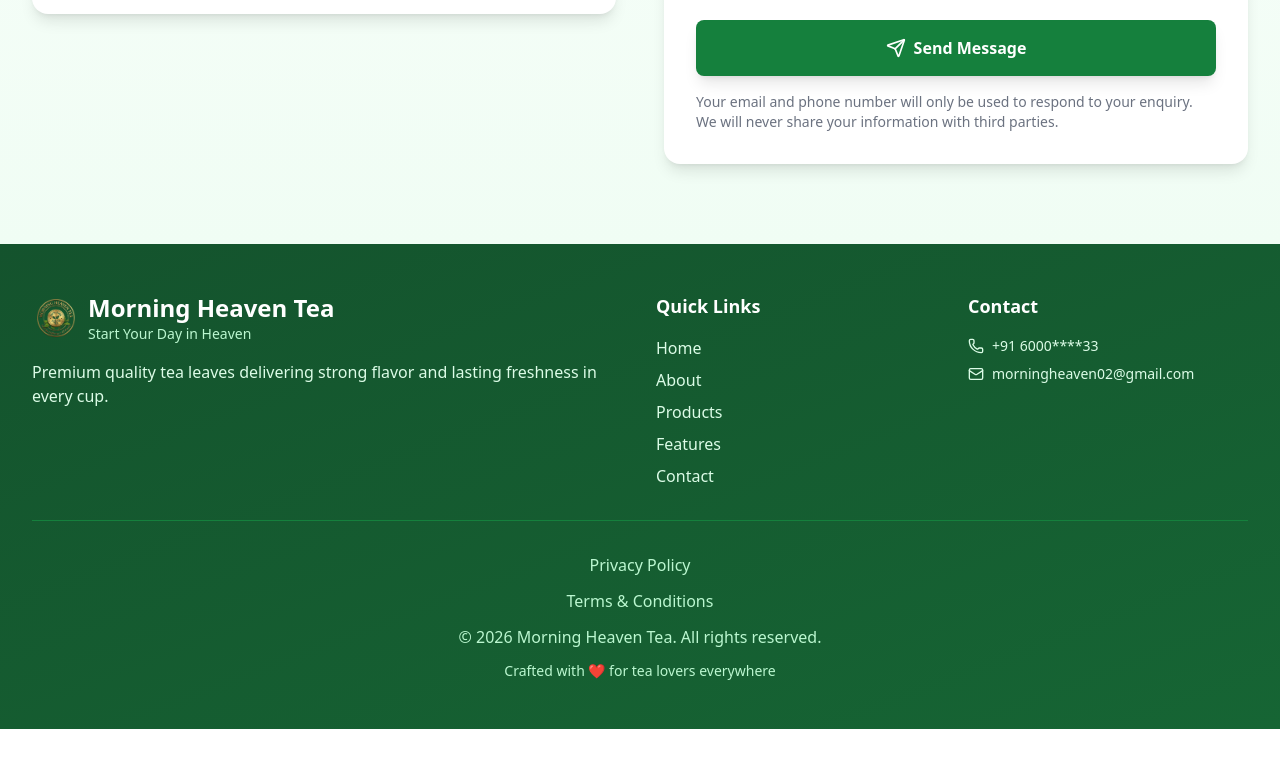
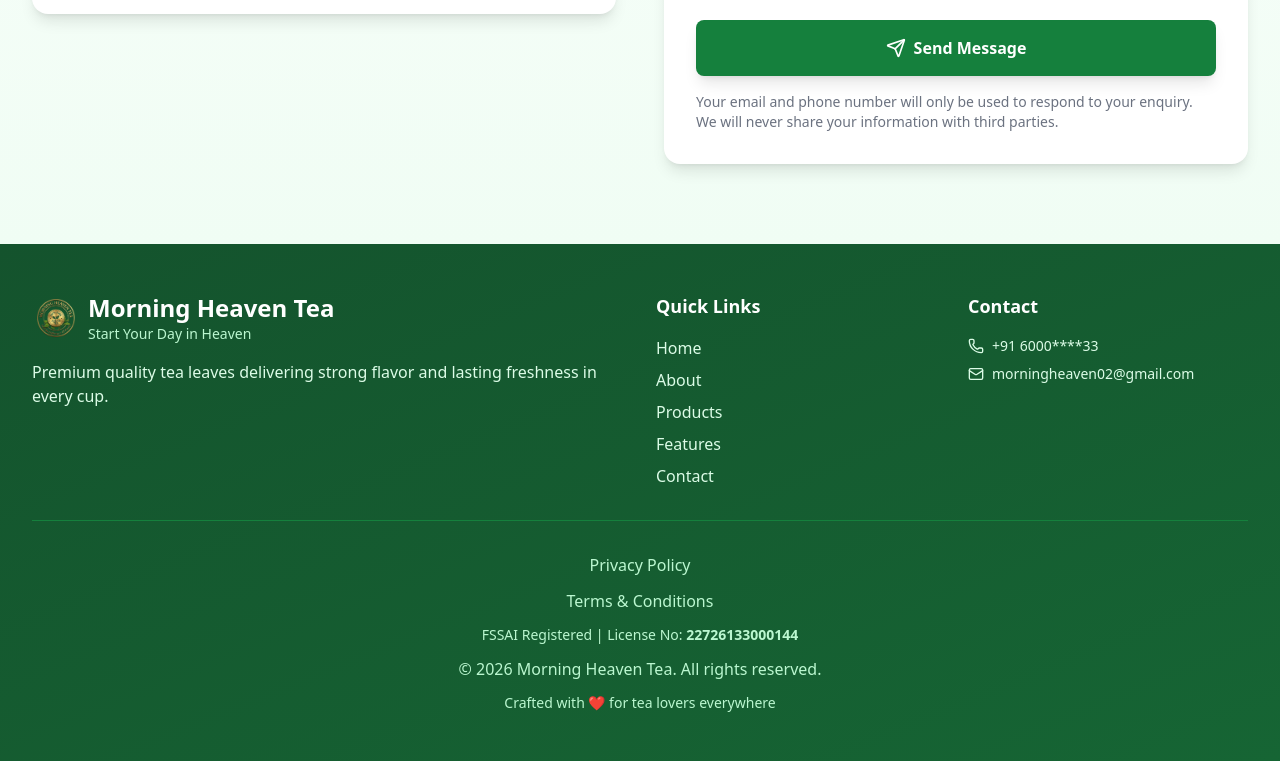
Before and after one commit to MasudAhmed28/morningheaventea, a React (Vite) app: page / in a window 1280 px wide. Shown: the part 4378-5139 px from the top of the page. Before the commit the page ends 5107 px from the top, so only its background shows below. Built offline with nearby package versions, Linux system fonts and the light colour scheme.

Commit message:
Add FSSAI registration information to Home component

```diff
--- a/src/Home.jsx
+++ b/src/Home.jsx
@@ -672,6 +672,9 @@
   <Link to="/terms-and-conditions" className="hover:underline block">
     Terms & Conditions
   </Link>
+  <p className="text-sm">
+    FSSAI Registered | License No: <span className="font-semibold">22726133000144</span>
+  </p>
 
   <p>
     &copy; {new Date().getFullYear()} {CONFIG.brand.name}. All rights reserved.
```
